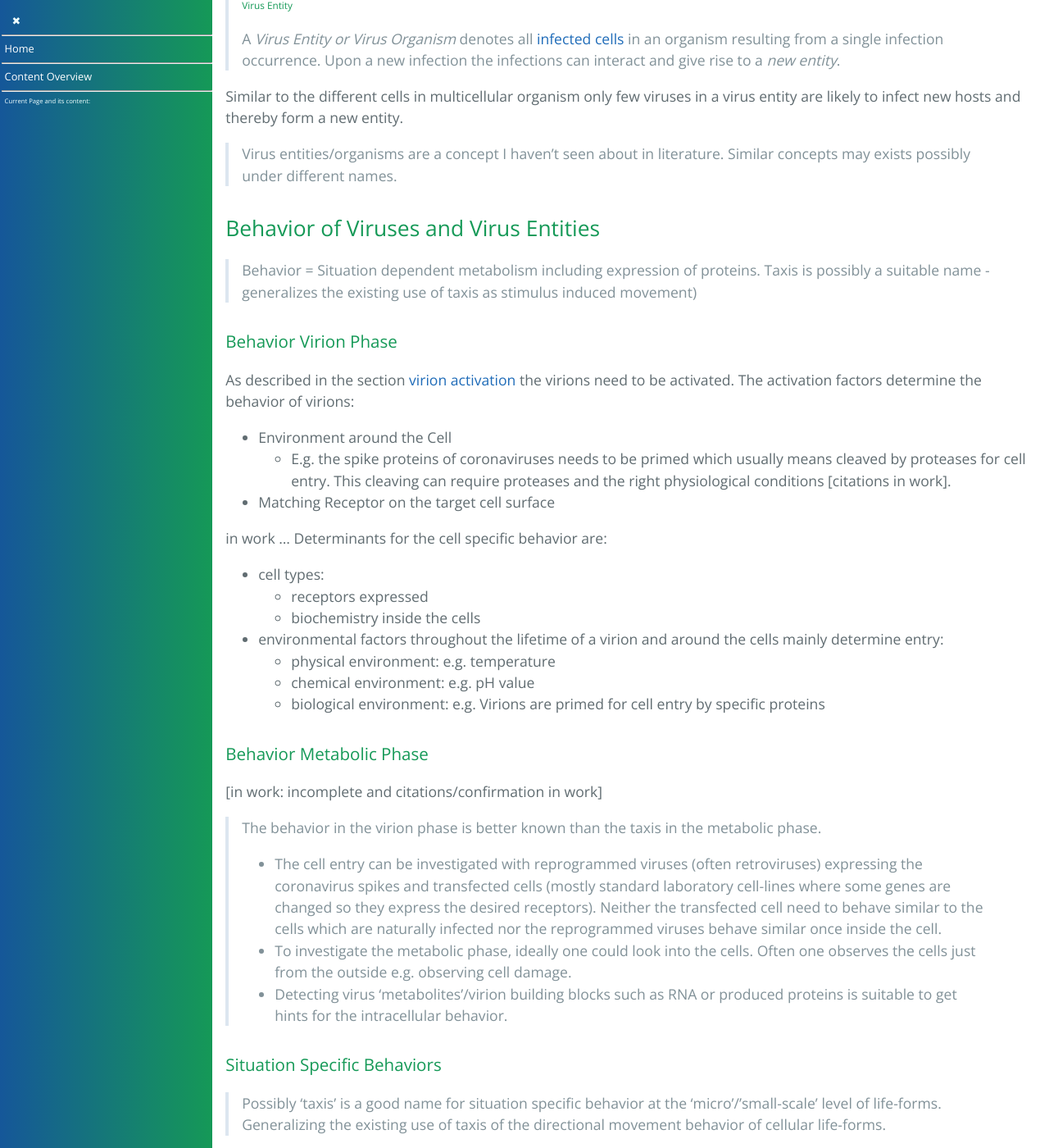
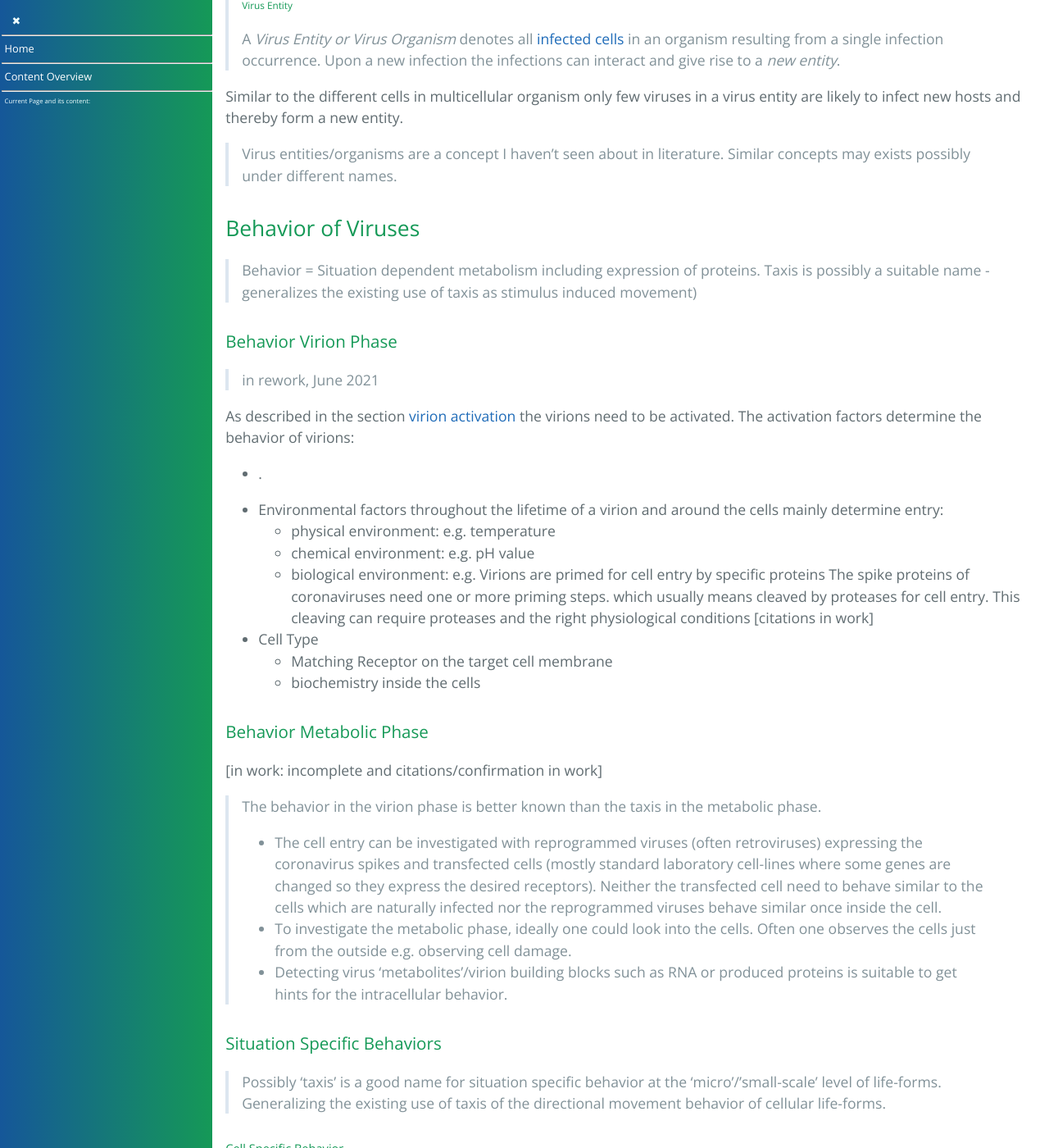
Before and after one commit to forestgrape/coronavirus, a Jekyll site: the page built from 2_biological/viruses.md, in a window 1280 px wide and 1400 px high, scrolled down 3812 px. Shown: the whole window at 82% size. Built offline with Jekyll 4.4.1, drawn with Linux system fonts in a browser that asks for light colours; our own code applies the rules of GitHub Pages for plain Markdown files; some of the changed text lies outside the part shown.

Commit message:
clarifications

```diff
--- a/2_biological/viruses.md
+++ b/2_biological/viruses.md
@@ -5,13 +5,13 @@
 * [Life Cycles of Viruses](#life-cycles-of-viruses)
 * [Virus Classification](#virus-classification)
 * [Virus Entities](#virus-entities)
-* [Behavior of Viruses and Virus Entities](#behavior-of-viruses-and-virus-entities)
+* [Behavior of Viruses](#behavior-of-viruses)
   * [Behavior Virion Phase](#behavior-virion-phase)
   * [Behavior Metabolic Phase](#behavior-metabolic-phase)
   * [Situation Specific Behaviors](#situation-specific-behaviors)
   * [Tropism of Viruses](#tropism-of-viruses)
 * [Habitats](#habitats)
-  * [Organisms Habitats](#organisms-habitats)
+  * [Life form Habitats](#life-form-habitats)
   * [Conquering new Habitats](#conquering-new-habitats)
   * [Infecting New Species](#infecting-new-species)
 
@@ -135,27 +135,28 @@
 
 
 
-## Behavior of Viruses and Virus Entities
+## Behavior of Viruses
 
 > Behavior = Situation dependent metabolism including expression of proteins. Taxis is possibly a suitable name -  generalizes the existing use of taxis as stimulus induced movement)
 
 ### Behavior Virion Phase
 
+> in rework, June 2021
+
 As described in the section [virion activation](#virion-priming) the virions need to be activated. The activation factors determine the behavior of virions:
 
-* Environment around the Cell
-    - E.g. the spike proteins of coronaviruses needs to be primed which usually means cleaved by proteases for cell entry. This cleaving can require proteases and the right physiological conditions [citations in work]<!--[Holmes](#holmes)-->.
-* Matching Receptor on the target cell surface
 
-in work ...
- Determinants for the cell specific behavior are:
-* cell types:
-    - receptors expressed
-    - biochemistry inside the cells
-* environmental factors throughout the lifetime of a virion and around the cells mainly determine entry:
-    - physical environment: e.g. temperature
-    - chemical environment: e.g. pH value
-    - biological environment: e.g. Virions are primed for cell entry by specific proteins
+- <!--[Holmes](#holmes)-->.
+
+* Environmental factors throughout the lifetime of a virion and around the cells mainly determine entry:
+  - physical environment: e.g. temperature
+  - chemical environment: e.g. pH value
+  - biological environment: e.g. Virions are primed for cell entry by specific proteins
+  The spike proteins of coronaviruses need one or more priming steps. which usually means cleaved by proteases for cell entry. This cleaving can require proteases and the right physiological conditions [citations in work]
+* Cell Type
+  - Matching Receptor on the target cell membrane
+  - biochemistry inside the cells
+
 
 
 ### Behavior Metabolic Phase
```
Also changed, not shown: other parts of 2_biological/viruses.md (+6 -6 lines).
